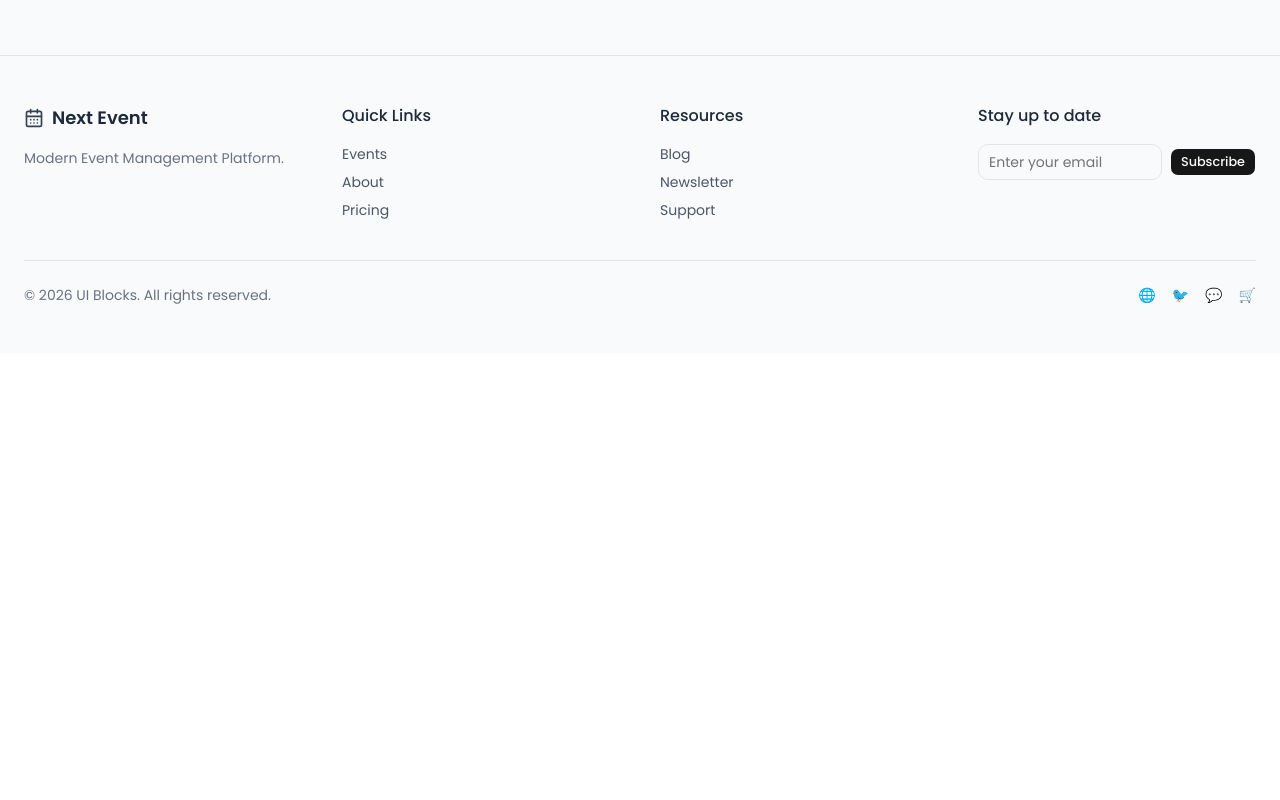
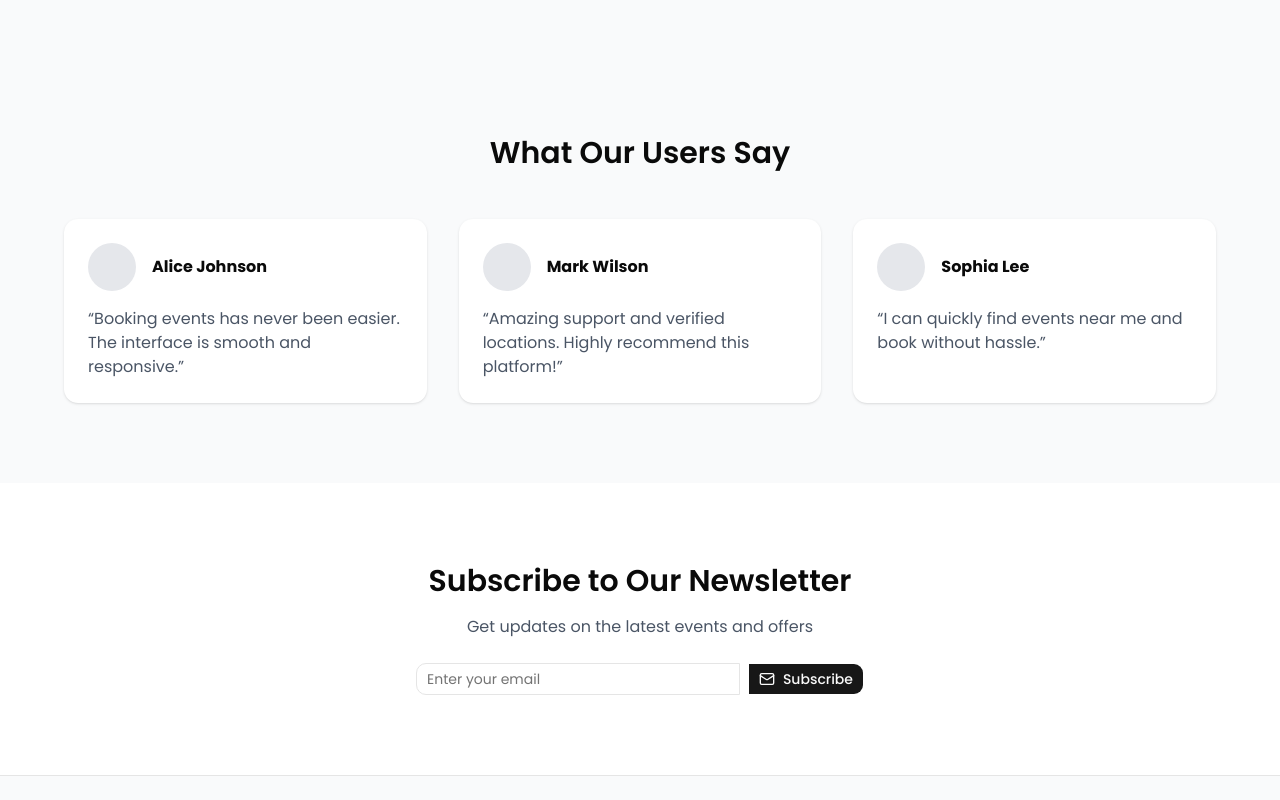
Before and after one commit to rakeebhasan09/next-event-by-ts, a Next.js app: page / in a window 1280 px wide. Shown: the part 1040-1840 px from the top of the page. Before the commit the page ends 1393 px from the top, so only its background shows below. Built offline with nearby package versions, Linux system fonts and the light colour scheme.

Commit message:
Testimonial and Subscribe section has been added.

```diff
--- a/src/app/page.tsx
+++ b/src/app/page.tsx
@@ -1,11 +1,15 @@
 import HeroSection from "@/components/pages/home/HeroSection";
 import { ServiceSection } from "@/components/pages/home/ServiceSection";
+import { SubscribeSection } from "@/components/pages/home/SubscribeSection";
+import { TestimonialSection } from "@/components/pages/home/TestimonialSection";
 
 export default function Home() {
 	return (
 		<div>
 			<HeroSection />
 			<ServiceSection />
+			<TestimonialSection />
+			<SubscribeSection />
 		</div>
 	);
 }
--- /dev/null
+++ b/src/components/pages/home/SubscribeSection.tsx
@@ -0,0 +1,27 @@
+import { Button } from "@/components/ui/button";
+import { Input } from "@/components/ui/input";
+import { Mail } from "lucide-react";
+
+export const SubscribeSection = () => {
+	return (
+		<div>
+			<section className="py-20 px-8 text-center rounded-xl mx-8">
+				<h2 className="text-3xl font-semibold mb-4">
+					Subscribe to Our Newsletter
+				</h2>
+				<p className="mb-6 text-gray-600">
+					Get updates on the latest events and offers
+				</p>
+				<div className="flex justify-center gap-2 max-w-md mx-auto">
+					<Input
+						placeholder="Enter your email"
+						className="rounded-r-none"
+					/>
+					<Button className="rounded-l-none flex items-center gap-2">
+						<Mail size={16} /> Subscribe
+					</Button>
+				</div>
+			</section>
+		</div>
+	);
+};
--- /dev/null
+++ b/src/components/pages/home/TestimonialSection.tsx
@@ -0,0 +1,41 @@
+export const TestimonialSection = () => {
+	return (
+		<section className="px-8 py-20 bg-gray-50">
+			<h2 className="text-3xl font-semibold mb-12 text-center">
+				What Our Users Say
+			</h2>
+			<div className="grid md:grid-cols-3 gap-8 max-w-6xl mx-auto">
+				<div className="bg-white p-6 rounded-xl shadow hover:shadow-lg transition">
+					<div className="flex items-center gap-4 mb-4">
+						<div className="w-12 h-12 rounded-full bg-gray-200"></div>
+						<h4 className="font-bold">Alice Johnson</h4>
+					</div>
+					<p className="text-gray-600">
+						“Booking events has never been easier. The interface is
+						smooth and responsive.”
+					</p>
+				</div>
+				<div className="bg-white p-6 rounded-xl shadow hover:shadow-lg transition">
+					<div className="flex items-center gap-4 mb-4">
+						<div className="w-12 h-12 rounded-full bg-gray-200"></div>
+						<h4 className="font-bold">Mark Wilson</h4>
+					</div>
+					<p className="text-gray-600">
+						“Amazing support and verified locations. Highly
+						recommend this platform!”
+					</p>
+				</div>
+				<div className="bg-white p-6 rounded-xl shadow hover:shadow-lg transition">
+					<div className="flex items-center gap-4 mb-4">
+						<div className="w-12 h-12 rounded-full bg-gray-200"></div>
+						<h4 className="font-bold">Sophia Lee</h4>
+					</div>
+					<p className="text-gray-600">
+						“I can quickly find events near me and book without
+						hassle.”
+					</p>
+				</div>
+			</div>
+		</section>
+	);
+};
```
